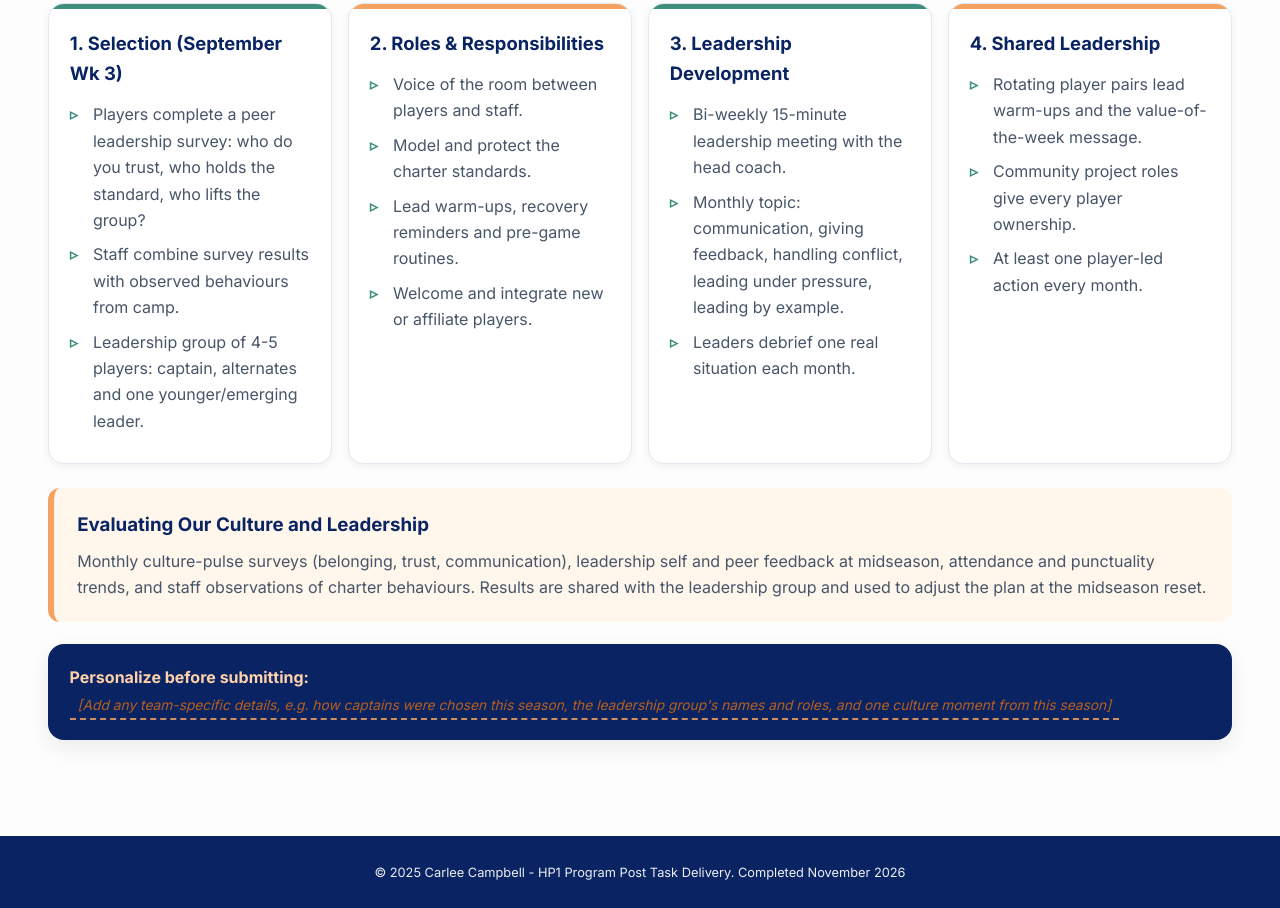
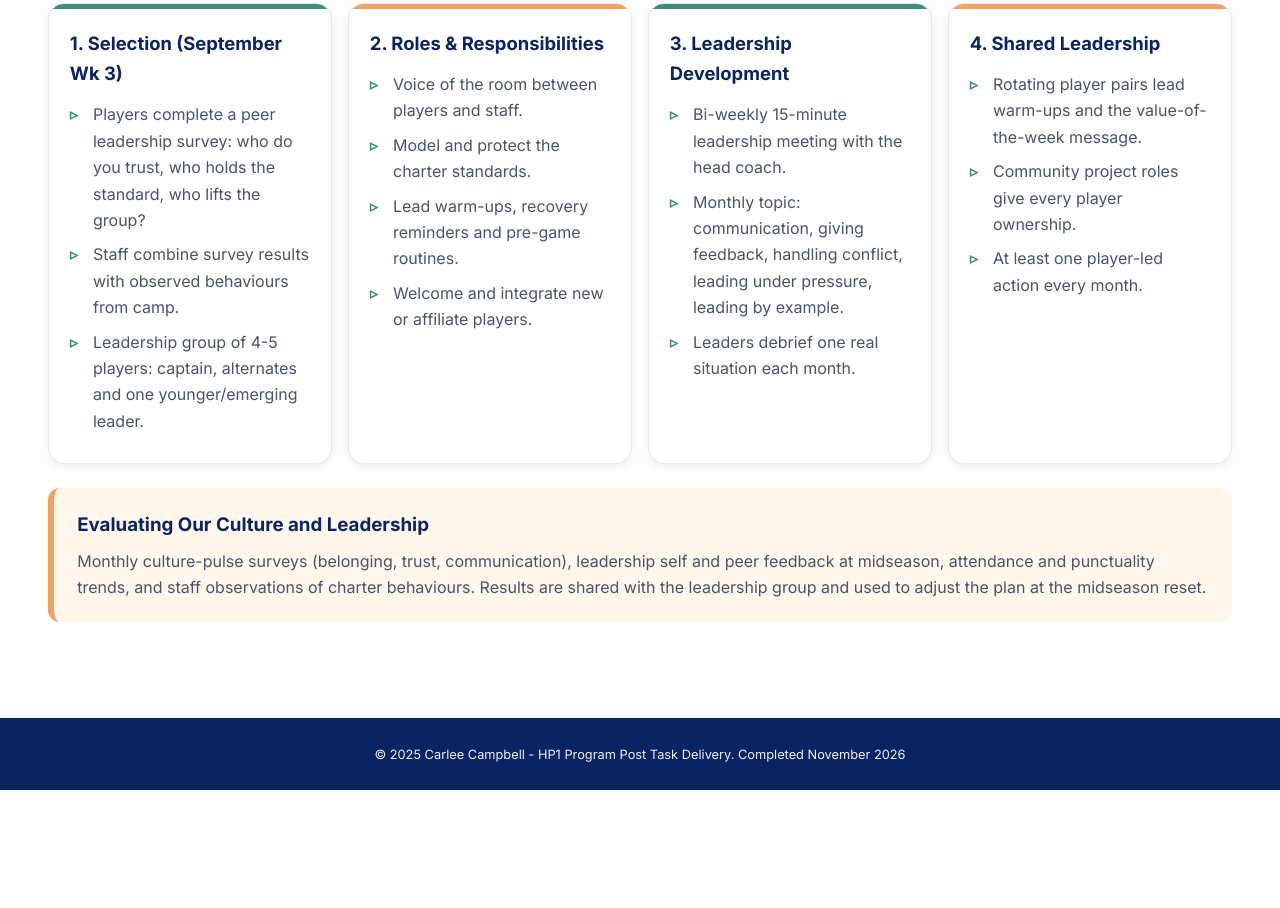
Before and after one commit to ccampbell1988/HP1-Post-Task-Section-A-Question-2, a plain HTML site: page index.html in a window 1280 px wide. Shown: the part 5027-5935 px from the top of the page. After the commit the page ends 5817 px from the top, so only its background shows below. Drawn offline with Linux system fonts and the light colour scheme.

Commit message:
Section 2: remove Part B personalization placeholder
Co-Authored-By: Claude Opus 5.5 <noreply@anthropic.com>

```diff
--- a/index.html
+++ b/index.html
@@ -443,7 +443,6 @@
 <h3>Evaluating Our Culture and Leadership</h3>
 <p>Monthly culture-pulse surveys (belonging, trust, communication), leadership self and peer feedback at midseason, attendance and punctuality trends, and staff observations of charter behaviours. Results are shared with the leadership group and used to adjust the plan at the midseason reset.</p>
 </div>
-<div class="summary-banner"><p><strong>Personalize before submitting: </strong><span class="fill-inline">[Add any team-specific details, e.g. how captains were chosen this season, the leadership group's names and roles, and one culture moment from this season]</span></p></div>
 </div>
 </section>
 </main>
```
